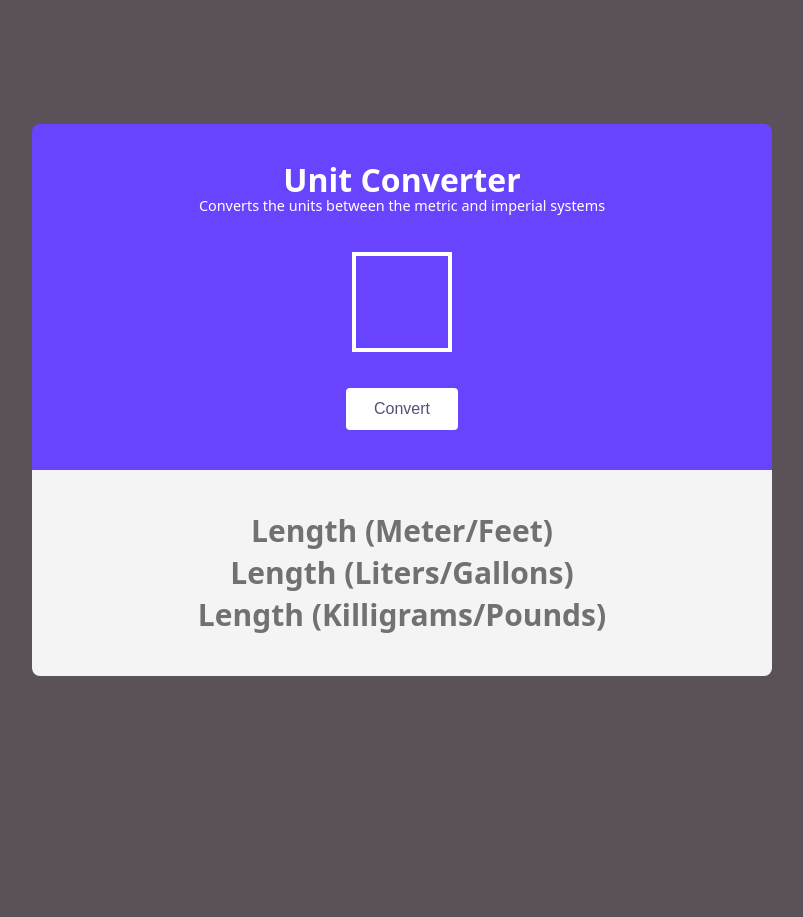
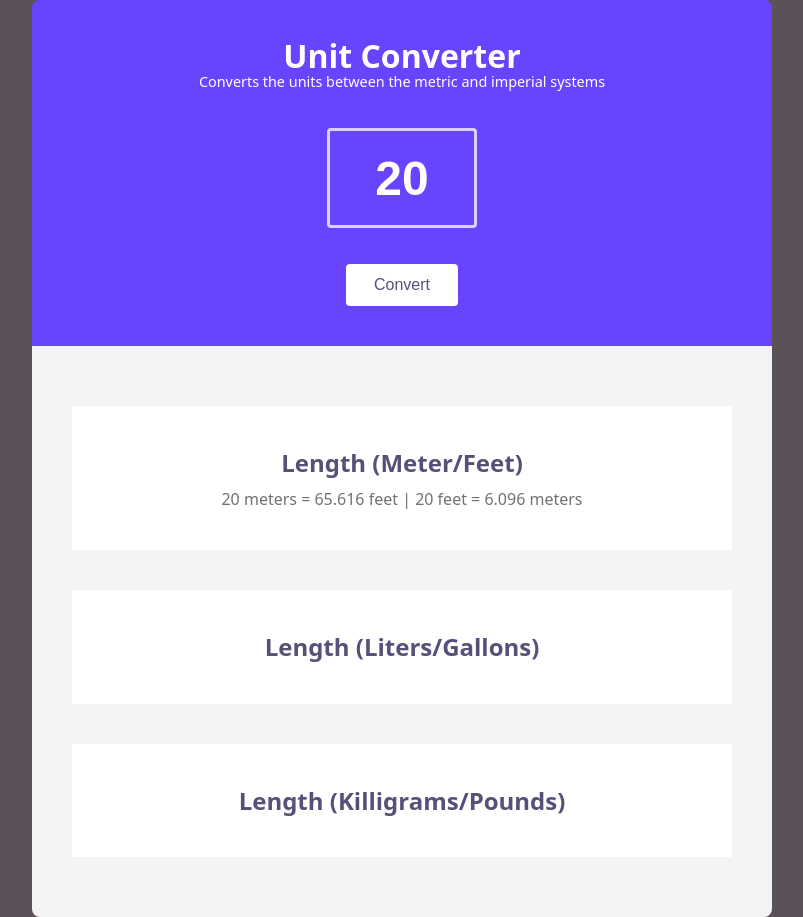
Before and after one commit to mvpcurtis/unit-converter, a plain HTML site: page index.html in a window 1280 px wide. Shown: the whole page, without its empty margins (238-1041 px from the left). Before the commit the page ends 800 px from the top, so only its background shows below. Drawn offline with Linux system fonts and the light colour scheme.

Commit message:
continued the styling and structure

```diff
--- a/index.html
+++ b/index.html
@@ -19,12 +19,13 @@
         <div class="head">
           <h1>Unit Converter</h1>
           <p>Converts the units between the metric and imperial systems</p>
-          <input type="text" name="number" id="number" />
+          <input type="text" name="number" id="number" value="20" />
           <button>Convert</button>
         </div>
         <div class="body">
           <div id="length">
             <h2>Length (Meter/Feet)</h2>
+            <p>20 meters = 65.616 feet | 20 feet = 6.096 meters</p>
           </div>
           <div id="volume">
             <h2>Length (Liters/Gallons)</h2>
--- a/style.css
+++ b/style.css
@@ -87,8 +87,9 @@ main > .head > p {
 main > .head > input[type='text'] {
   outline: none;
   background: none;
-  border: 4px solid var(--white);
-  width: 100px;
+  border: 3px solid rgba(255, 255, 255, 0.75);
+  border-radius: 4px;
+  width: 150px;
   height: 100px;
   text-align: center;
   font-size: 3rem;
@@ -108,3 +109,21 @@ main > .body {
   justify-content: center;
   align-items: center;
 }
+
+.body > div {
+  background-color: var(--white);
+  padding: 2em;
+  margin: 1em 0;
+  width: 100%;
+}
+
+.body > div > h2 {
+  font-size: 1.5rem;
+  font-weight: semi-bold;
+  color: var(--headline);
+}
+
+.body > div > p {
+  font-size: 1rem;
+  margin-top: 0.5em;
+}
```
